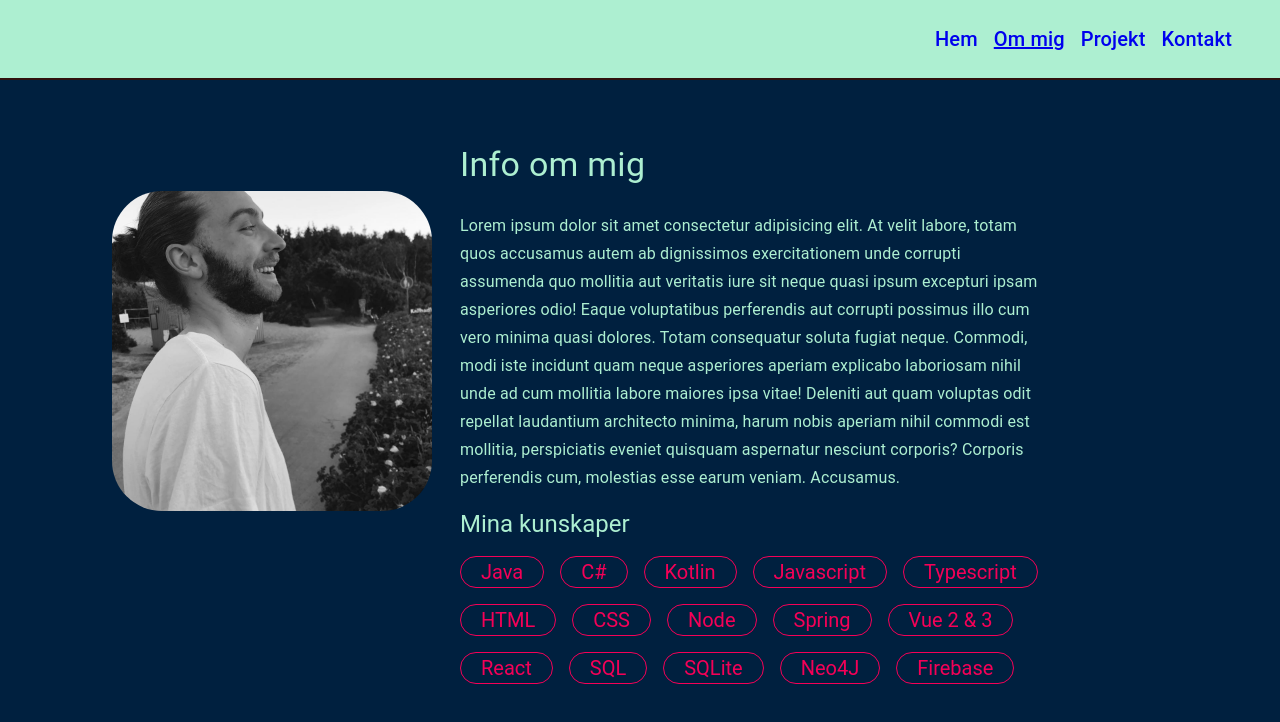
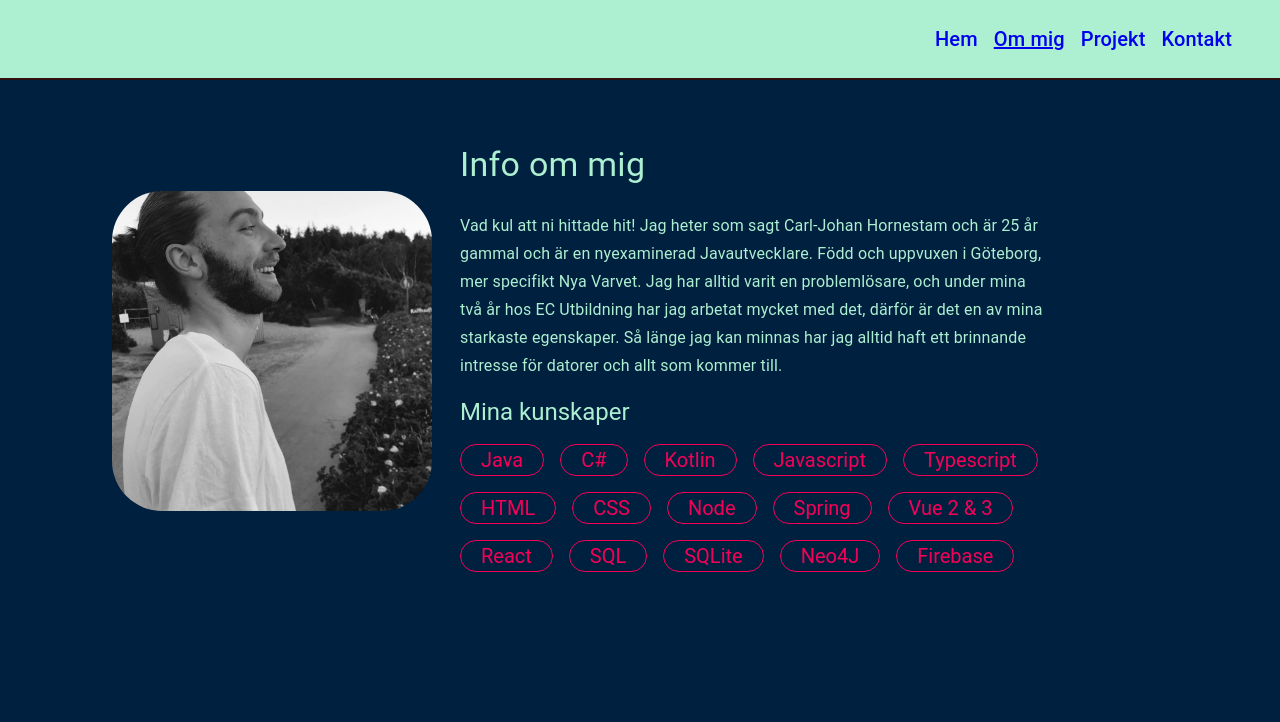
Before and after one commit to Carljohan-hornestam/portfolio-webpage, a React (Create React App) app: page /about in a window 1280 px wide. Shown: the top 722 px of the page. Built offline with nearby package versions, Linux system fonts and the light colour scheme; a web font is replaced by a local one.

Commit message:
More text

```diff
--- a/public/data/aboutMeInfo.json
+++ b/public/data/aboutMeInfo.json
@@ -4,7 +4,7 @@
     "lastName": "Hornestam",
     "email": "carlis.hornestam@hotmail.com",
     "profession": "Javautvecklare",
-    "description": "blablabla jag är superduktig på att koda snälla anställ mig tiihii",
+    "description": "Vad kul att ni hittade hit! Jag heter som sagt Carl-Johan Hornestam och är 25 år gammal och är en nyexaminerad Javautvecklare. Född och uppvuxen i Göteborg, mer specifikt Nya Varvet. Jag har alltid varit en problemlösare, och under mina två år hos EC Utbildning har jag arbetat mycket med det, därför är det en av mina starkaste egenskaper. Så länge jag kan minnas har jag alltid haft ett brinnande intresse för datorer och allt som kommer till. ",
     "githubLink": "https://github.com/Carljohan-hornestam",
     "education": {
       "educationName": "Javautvecklare",
--- a/src/components/About.tsx
+++ b/src/components/About.tsx
@@ -78,23 +78,13 @@ export default function About({ info }: AboutProps) {
                   Info om mig
                 </Typography>
                 <Typography className={styles.typography} variant="subtitle1">
-                  Lorem ipsum dolor sit amet consectetur adipisicing elit. At
-                  velit labore, totam quos accusamus autem ab dignissimos
-                  exercitationem unde corrupti assumenda quo mollitia aut
-                  veritatis iure sit neque quasi ipsum excepturi ipsam
-                  asperiores odio! Eaque voluptatibus perferendis aut corrupti
-                  possimus illo cum vero minima quasi dolores. Totam consequatur
-                  soluta fugiat neque. Commodi, modi iste incidunt quam neque
-                  asperiores aperiam explicabo laboriosam nihil unde ad cum
-                  mollitia labore maiores ipsa vitae! Deleniti aut quam voluptas
-                  odit repellat laudantium architecto minima, harum nobis
-                  aperiam nihil commodi est mollitia, perspiciatis eveniet
-                  quisquam aspernatur nesciunt corporis? Corporis perferendis
-                  cum, molestias esse earum veniam. Accusamus.
+                  {info.description}
                 </Typography>
                 <Grid container item xs={12} justify="flex-end">
                   <Grid item xs={12}>
-                    <Typography className={styles.typography} variant="h5">Mina kunskaper</Typography>
+                    <Typography className={styles.typography} variant="h5">
+                      Mina kunskaper
+                    </Typography>
                   </Grid>
                   <Grid item xs={12}>
                     {languages.map((language: Language, index: number) => {
```
